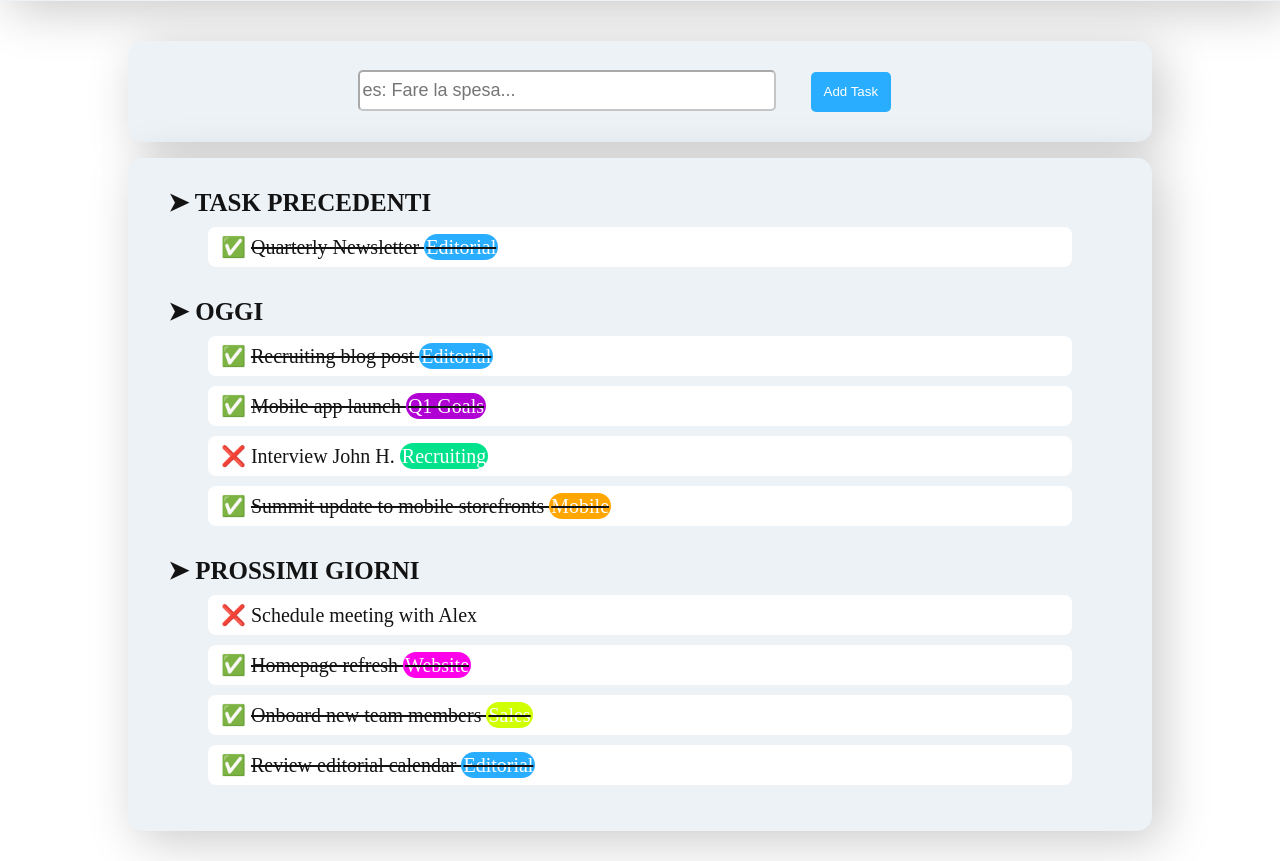
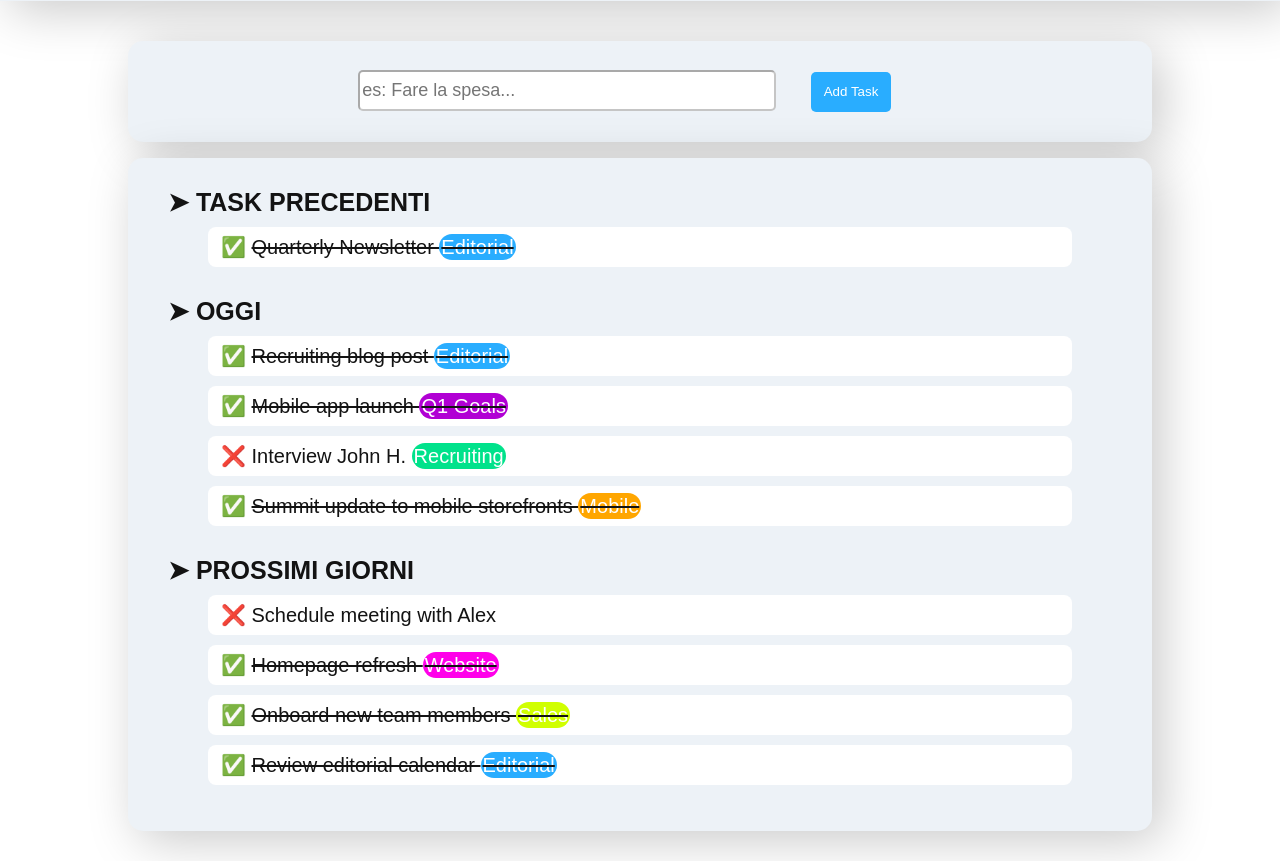
Before and after one commit to LorenzoAndreotti114/html-css-toboolist, a plain HTML site: page index.html in a window 1280 px wide. Shown: the part 66-927 px from the top of the page. Drawn offline with Linux system fonts and the light colour scheme.

Commit message:
add: Font

```diff
--- a/css/style.css
+++ b/css/style.css
@@ -1,6 +1,7 @@
 body {
     margin: auto;
     text-align: center;
+    font-family: arial, sans-serif;
 }
 
 .Light-Gray-Background-Header {
```
